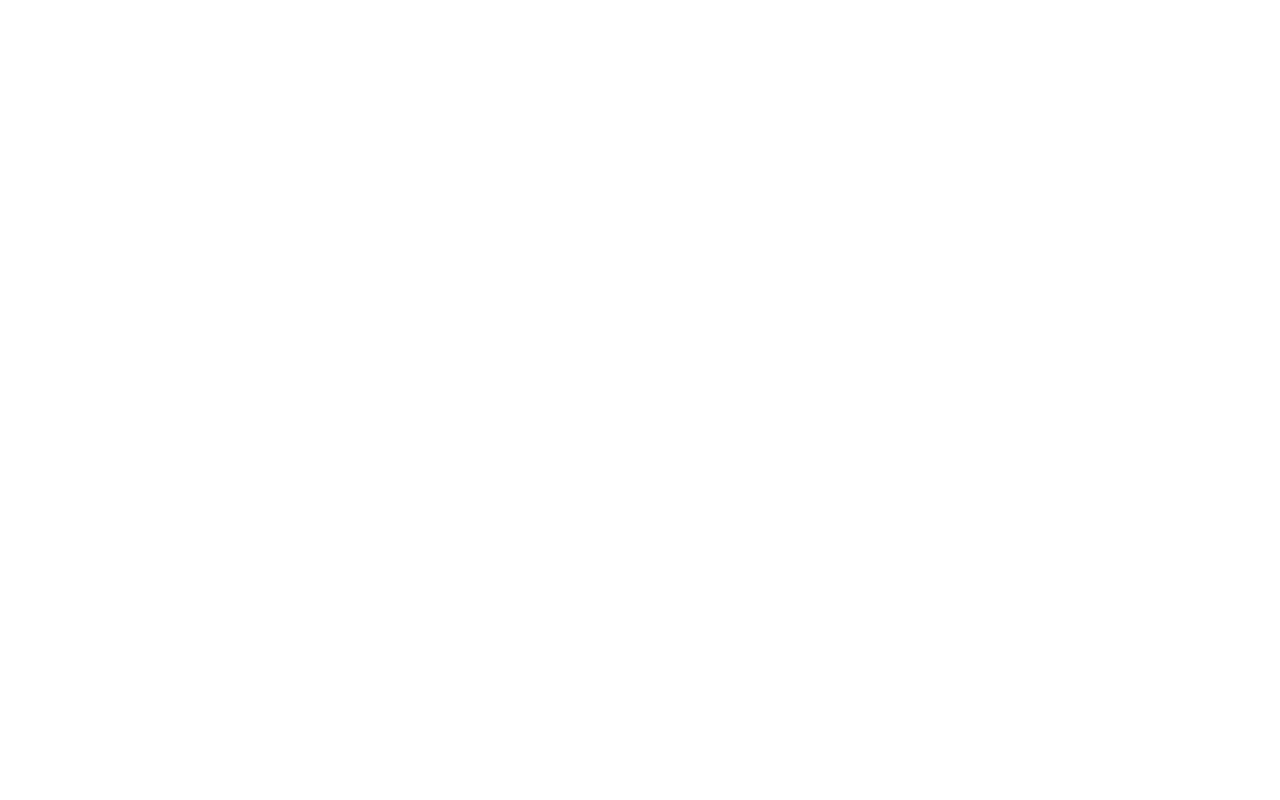
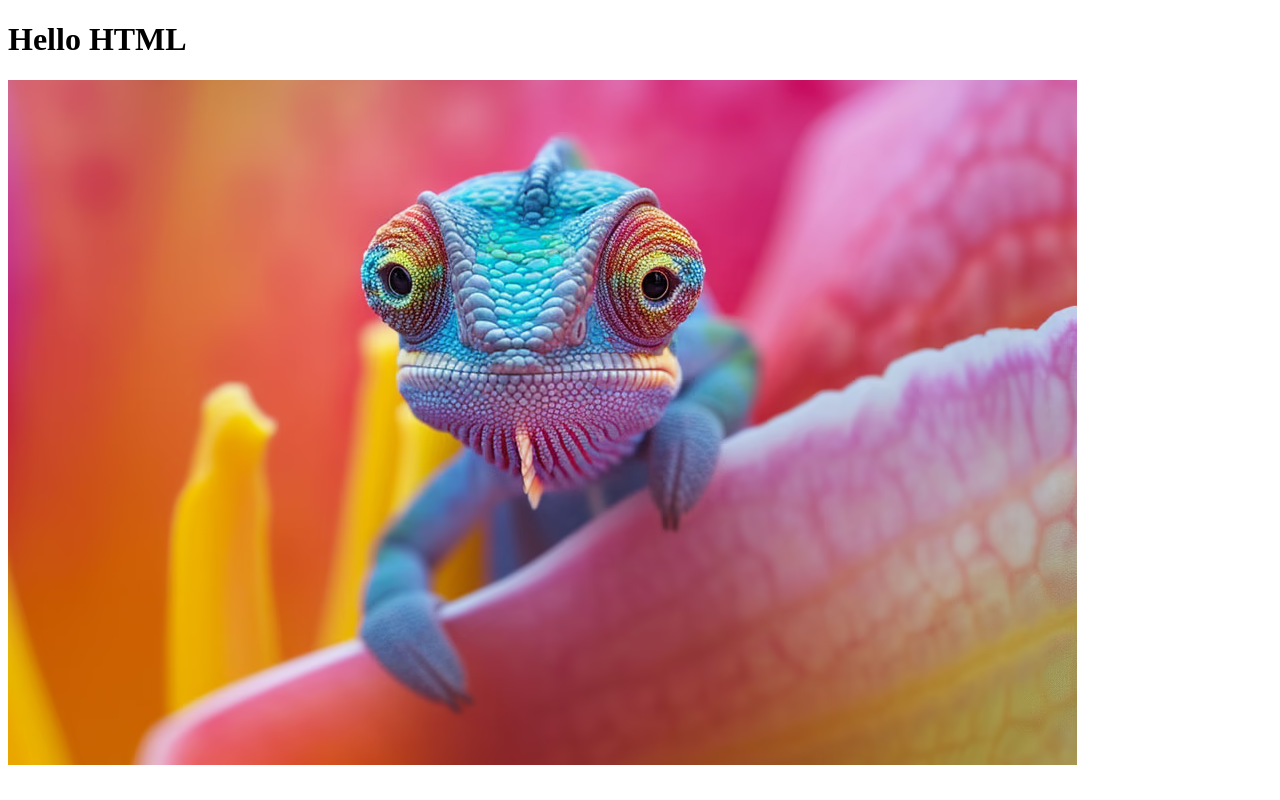
Before and after one commit to kornilenko-o/htmx-template-autocheck, a plain HTML site: page index.html in a window 1280 px wide. Drawn offline with Linux system fonts and the light colour scheme.

Commit message:
Sample  html code

```diff
--- a/index.html
+++ b/index.html
@@ -1,14 +1,12 @@
 <!DOCTYPE html>
 <html lang="en">
-<head>
-    <meta charset="UTF-8">
-    <meta http-equiv="X-UA-Compatible" content="IE=edge">
-    <meta name="viewport" content="width=device-width, initial-scale=1.0">
-    <title>Document</title>
-    <link rel="shortcut icon" href="https://placekitten.com/96/139" type="image/x-icon">
-    <script src="https://unpkg.com/htmx.org@1.9.10" integrity="sha384-D1Kt99CQMDuVetoL1lrYwg5t+9QdHe7NLX/SoJYkXDFfX37iInKRy5xLSi8nO7UC" crossorigin="anonymous"></script>
-</head>
-<body>
-
-</body>
+  <head>
+    <meta charset="UTF-8" />
+    <meta name="viewport" content="width=device-width, initial-scale=1.0" />
+    <title>Html page</title>
+  </head>
+  <body>
+    <h1>Hello HTML</h1>
+    <img src="img/1.png" alt="Grapth">
+  </body>
 </html>
```
Also changed, not shown: img/1.jpg (added), img/1.png (added).
